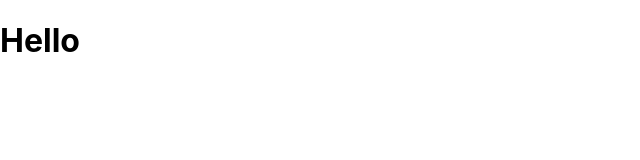
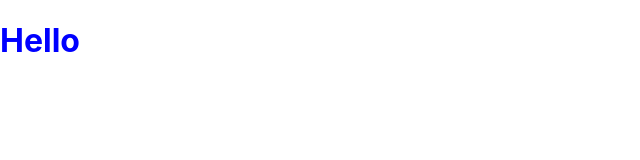
Before and after one commit to dmitrysidorhik/Car-database-developed-with-React-, a React (Create React App) app: page / in a window 1280 px wide. Shown: the top 160 px of the page, without its empty margins (0-640 px from the left). Built offline with nearby package versions, Linux system fonts and the light colour scheme.

Commit message:
add module css

```diff
--- a/src/containers/App/App.jsx
+++ b/src/containers/App/App.jsx
@@ -1,7 +1,11 @@
-import "./App.css";
+import styles from "./App.module.css";
+
+console.log(styles)
 
 const App = () => {
-  return <h1> Hello </h1>;
+  return (
+    <h1 className={styles.header}> Hello </h1>
+  );
 };
 
 export default App;
--- /dev/null
+++ b/src/containers/App/App.module.css
@@ -0,0 +1,3 @@
+.header {
+    color: blue;
+}
--- a/src/index.js
+++ b/src/index.js
@@ -1,6 +1,6 @@
 import React from "react";
 import ReactDOM from "react-dom/client";
-import "./index.css";
+import "./styles/index.css";
 import App from "./containers/App";
 
 const root = ReactDOM.createRoot(document.getElementById("root"));
```
Also changed, not shown: src/containers/App/App.css (deleted), src/styles/index.css (renamed from src/index.css).
